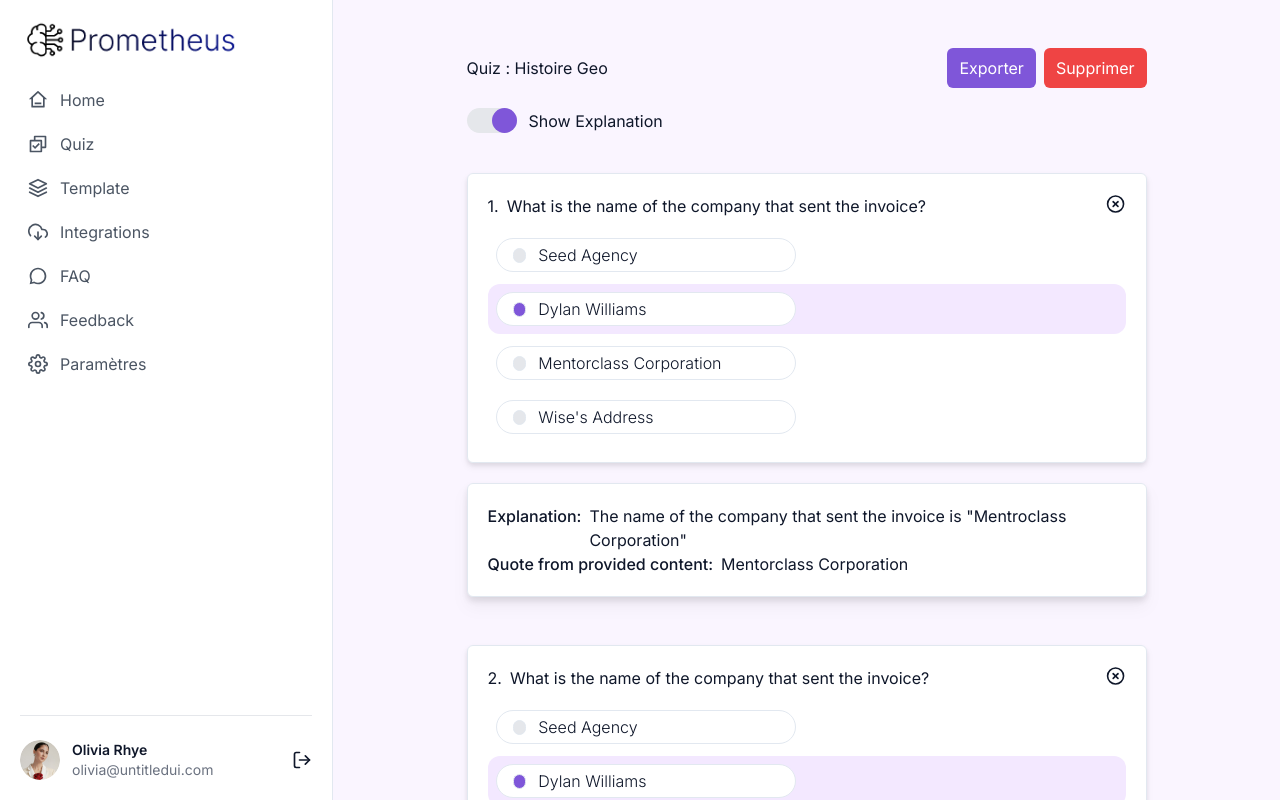
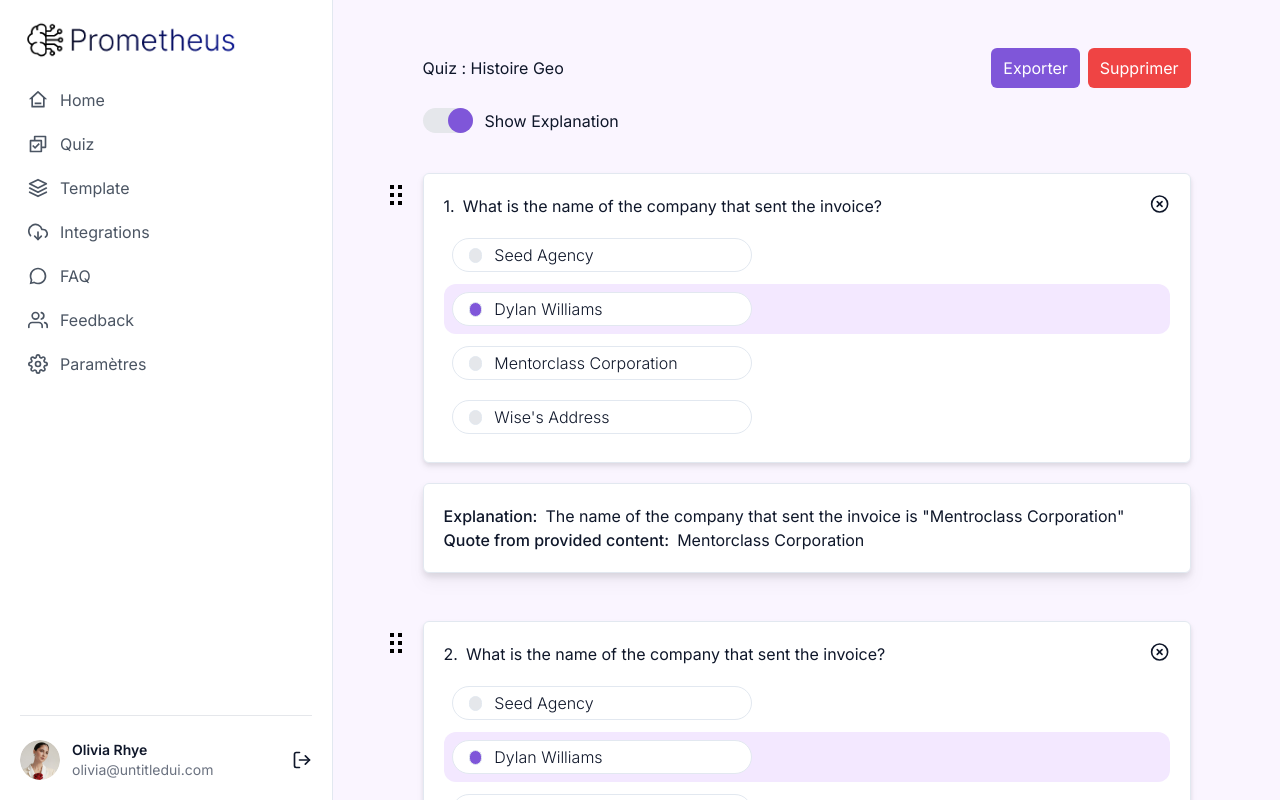
Before and after one commit to RidhoIdris/promoetheus, a Next.js app: page /quiz/detail in a window 1280 px wide. Built offline with nearby package versions, Linux system fonts and the light colour scheme.

Commit message:
Apply Drag Icon

```diff
--- a/src/pages/faq.tsx
+++ b/src/pages/faq.tsx
@@ -7,7 +7,7 @@ import Layout from '@/components/layout/Layout';
 const FaqPage: NextPage = () => {
   return (
     <Layout>
-      <div className='mx-auto lg:max-w-[75%]'>
+      <div className='mx-auto xl:max-w-3xl'>
         <div className='text-[1.5rem] font-medium md:text-[2rem]'>
           Questions Fréquemment Posées
         </div>
--- a/src/pages/quiz/detail.tsx
+++ b/src/pages/quiz/detail.tsx
@@ -11,6 +11,7 @@ import {
   resetServerContext,
 } from 'react-beautiful-dnd';
 import { FiXCircle } from 'react-icons/fi';
+import { GrDrag } from 'react-icons/gr';
 
 import Layout from '@/components/layout/Layout';
 import DeleteQuiz from '@/components/popup/delete_quiz';
@@ -27,6 +28,8 @@ const QuizDetailPage: NextPage = () => {
   const [showExplanation, setShowExplanation] = useState(true);
   const [exportModal, setExportModal] = useState(false);
   const [deleteModal, setDeleteModal] = useState(false);
+
+  const [isGrDragIconHovered, setIsGrDragIconHovered] = useState(false);
 
   const inputHandler = (index: number, e: any, order?: number) => {
     if (e.target.id === 'options' && order !== undefined) {
@@ -66,7 +69,7 @@ const QuizDetailPage: NextPage = () => {
       <ExportQuiz exportModal={exportModal} setExportModal={setExportModal} />
       <DeleteQuiz deleteModal={deleteModal} setDeleteModal={setDeleteModal} />
       <Layout>
-        <div className='mx-auto lg:max-w-[75%]'>
+        <div className='mx-auto xl:max-w-3xl'>
           <div className='flex flex-col justify-between md:flex-row md:items-center'>
             <div>Quiz : Histoire Geo</div>
             <div className='mt-5 flex items-center space-x-2 text-white md:mt-0'>
@@ -111,14 +114,24 @@ const QuizDetailPage: NextPage = () => {
                             key={`draggable-${index}`}
                             draggableId={`draggable-${index}`}
                             index={index}
+                            isDragDisabled={!isGrDragIconHovered}
                           >
                             {(provided2) => (
                               <li
                                 ref={provided2.innerRef}
                                 {...provided2.draggableProps}
                                 {...provided2.dragHandleProps}
-                                className='mb-12'
+                                className='relative mb-12'
                               >
+                                <GrDrag
+                                  onMouseEnter={() =>
+                                    setIsGrDragIconHovered(true)
+                                  }
+                                  onMouseLeave={() =>
+                                    setIsGrDragIconHovered(false)
+                                  }
+                                  className='left-[-5%] top-[2.5%] z-[99] mb-5 text-[1.5rem] xl:absolute xl:mb-0'
+                                />
                                 <div className='rounded-md border bg-white p-5 drop-shadow-md'>
                                   <div className='flex justify-between space-x-2'>
                                     <div className='flex w-full space-x-2'>
```
